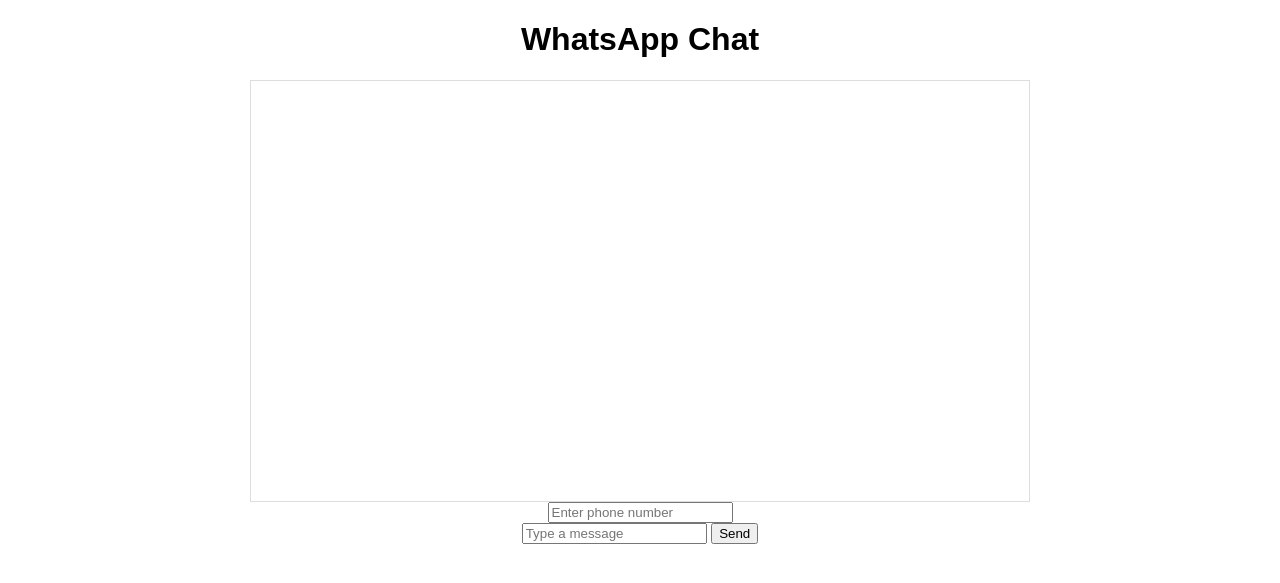
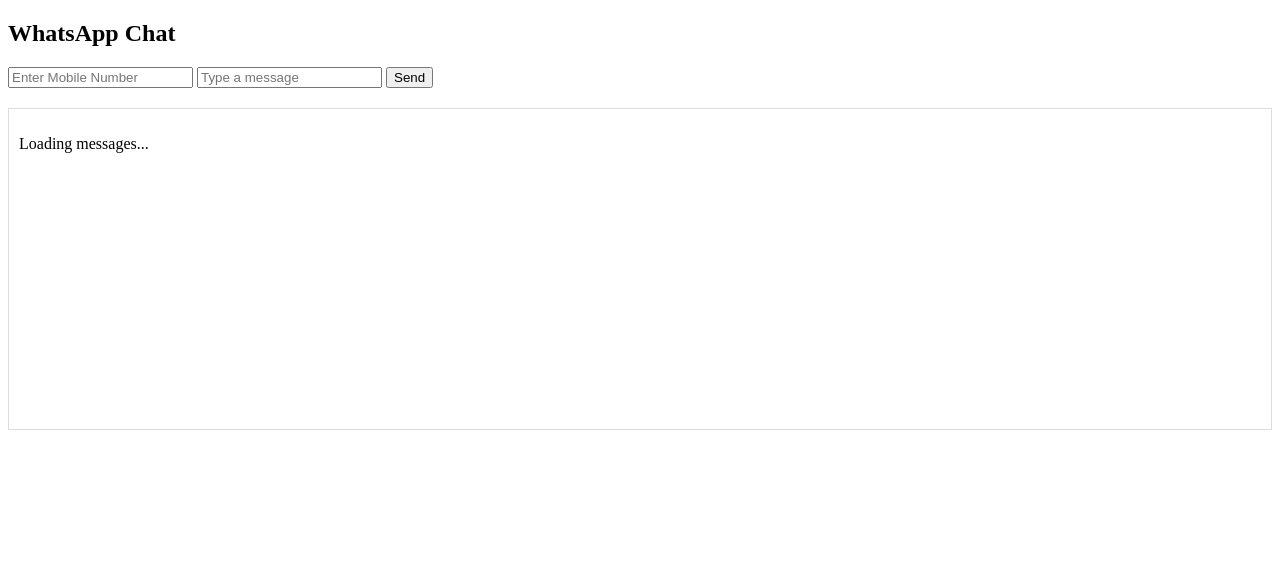
Before and after one commit to frh44n/WhatsApp-api, a Flask app: page / in a window 1280 px wide. Shown: the top 583 px of the page. Run offline with Flask 3, Linux system fonts and the light colour scheme.

Commit message:
Update index.html

```diff
--- a/templates/index.html
+++ b/templates/index.html
@@ -4,45 +4,49 @@
     <meta charset="UTF-8">
     <meta name="viewport" content="width=device-width, initial-scale=1.0">
     <title>WhatsApp Chat</title>
-    <style>
-        body { font-family: Arial, sans-serif; text-align: center; }
-        #chat { width: 60%; margin: auto; border: 1px solid #ddd; padding: 10px; height: 400px; overflow-y: scroll; }
-        .message { margin: 10px 0; padding: 10px; border-radius: 5px; }
-        .sender { background: #dcf8c6; text-align: left; }
-        .receiver { background: #e6e6e6; text-align: right; }
-    </style>
+</head>
+<body>
+    <h2>WhatsApp Chat</h2>
+
+    <!-- Message Input -->
+    <input type="text" id="recipient" placeholder="Enter Mobile Number">
+    <input type="text" id="message" placeholder="Type a message">
+    <button onclick="sendMessage()">Send</button>
+
+    <!-- Chat Display -->
+    <div id="chat-box" style="margin-top: 20px; border: 1px solid #ddd; padding: 10px; height: 300px; overflow-y: scroll;">
+        <p>Loading messages...</p>
+    </div>
+
     <script>
-        async function loadMessages() {
-            let response = await fetch("/messages");
-            let data = await response.json();
-            let chatBox = document.getElementById("chat");
+        // Fetch messages every 5 seconds
+        async function fetchMessages() {
+            const response = await fetch("/messages");
+            const messages = await response.json();
+
+            const chatBox = document.getElementById("chat-box");
             chatBox.innerHTML = "";
-            data.forEach(msg => {
-                let cssClass = msg.sender === "me" ? "sender" : "receiver";
-                chatBox.innerHTML += `<div class="message ${cssClass}"><b>${msg.sender}:</b> ${msg.message}</div>`;
+
+            messages.forEach(msg => {
+                chatBox.innerHTML += `<p><strong>${msg.sender}:</strong> ${msg.message}</p>`;
             });
         }
+        setInterval(fetchMessages, 5000);
 
+        // Function to send message
         async function sendMessage() {
-            let recipient = document.getElementById("phone").value;
-            let text = document.getElementById("message").value;
-            await fetch("/send_message", {
+            const recipient = document.getElementById("recipient").value;
+            const message = document.getElementById("message").value;
+
+            const response = await fetch("/send_message", {
                 method: "POST",
                 headers: { "Content-Type": "application/json" },
-                body: JSON.stringify({ recipient: recipient, text: text })
+                body: JSON.stringify({ recipient, text: message })
             });
+
             document.getElementById("message").value = "";
-            loadMessages();
+            fetchMessages(); // Refresh chat
         }
-
-        setInterval(loadMessages, 3000); // Refresh chat every 3 seconds
     </script>
-</head>
-<body>
-    <h1>WhatsApp Chat</h1>
-    <div id="chat"></div>
-    <input type="text" id="phone" placeholder="Enter phone number"><br>
-    <input type="text" id="message" placeholder="Type a message">
-    <button onclick="sendMessage()">Send</button>
 </body>
 </html>
```
